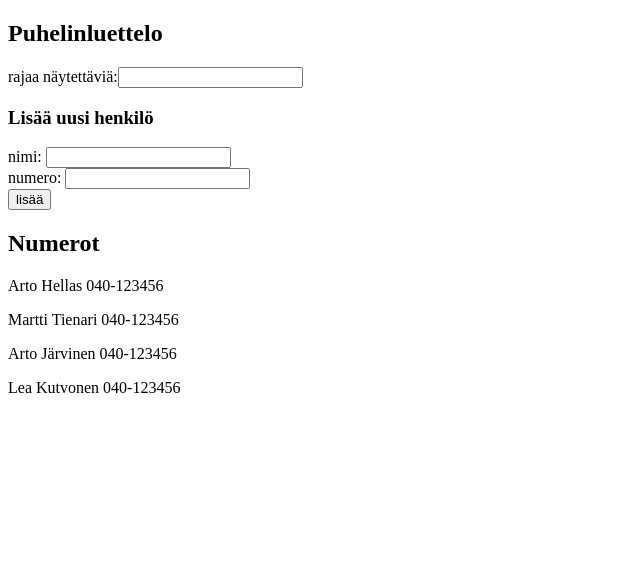
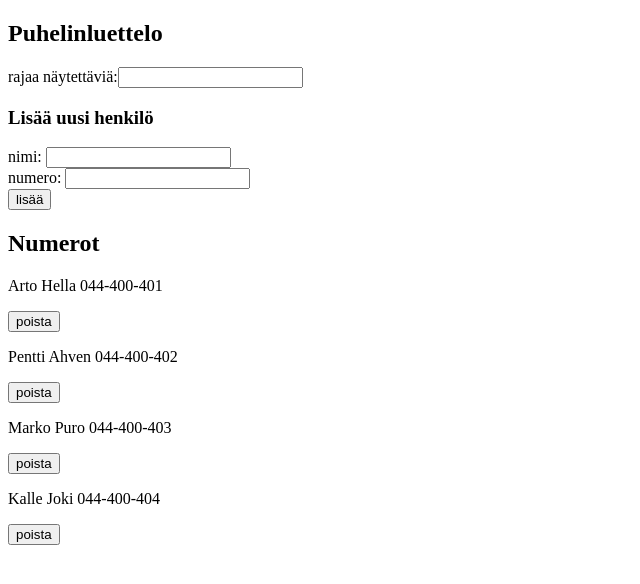
Before and after one commit to klaevv/fullstackopen2019, a React (Create React App) app in the folder week2/puhelinluettelo/: page / in a window 1280 px wide. Shown: the top 584 px of the page, without its empty margins (0-640 px from the left). Built offline with nearby package versions, Linux system fonts and the light colour scheme; data requests are answered from the project's data file.

Commit message:
Ex. 2.17 done

```diff
--- a/week2/puhelinluettelo/db.json
+++ b/week2/puhelinluettelo/db.json
@@ -1,23 +1,23 @@
 {
   "persons": [
     {
-      "name": "Arto Hellas",
-      "number": "040-123456",
+      "name": "Arto Hella",
+      "number": "044-400-401",
       "id": 1
     },
     {
-      "name": "Martti Tienari",
-      "number": "040-123456",
+      "name": "Pentti Ahven",
+      "number": "044-400-402",
       "id": 2
     },
     {
-      "name": "Arto Järvinen",
-      "number": "040-123456",
+      "name": "Marko Puro",
+      "number": "044-400-403",
       "id": 3
     },
     {
-      "name": "Lea Kutvonen",
-      "number": "040-123456",
+      "name": "Kalle Joki",
+      "number": "044-400-404",
       "id": 4
     }
   ]
--- a/week2/puhelinluettelo/src/App.js
+++ b/week2/puhelinluettelo/src/App.js
@@ -1,8 +1,8 @@
 import React, { useState, useEffect } from 'react'
-import axios from 'axios'
 import Person from './person'
 import SearchForm from './search-form'
 import AddForm from './add-form'
+import personsService from './services/persons'
 
 const App = () => {
   const [ persons, setPersons] = useState([])
@@ -12,9 +12,11 @@ const App = () => {
   const [ newSearch, setNewSearch ] = useState('')
 
   useEffect(() => {
-    axios.get('http://localhost:3001/persons').then(response => {
-      setPersons(response.data)
-    })
+    personsService
+      .getAll()
+      .then(response => {
+        setPersons(response.data)
+      })
   }, [])
 
   const addPerson = (event) => {
@@ -28,10 +30,25 @@ const App = () => {
         name: newName,
         number: newNumber
       }
-      setPersons(persons.concat(person))
-      setNewName('')
-      setNewNumber('')
+      personsService
+        .create(person)
+        .then(response => {
+          console.log(response)
+          setPersons(persons.concat({ ...person, id: response.data.id }))
+          console.log('person: ', person)
+          setNewName('')
+          setNewNumber('')
+        })
     }
+  }
+
+  const removePerson = (id) => {
+    personsService
+      .remove(id)
+      .then((response) => {
+        console.log(response)
+        setPersons(persons.filter(person => person.id !== id))
+      })
   }
 
   const handleNameChange = (event) => {
@@ -64,7 +81,13 @@ const App = () => {
         handleNumberChange={handleNumberChange}
       />
       <h2>Numerot</h2>
-      {list.map(person => <Person key={person.name} name={person.name} number={person.number} />)}
+      {list.map(person =>
+        <Person
+          key={person.id}
+          name={person.name}
+          number={person.number}
+          onClick={() => removePerson(person.id)}
+        />)}
     </div>
   )
 }
--- a/week2/puhelinluettelo/src/person.js
+++ b/week2/puhelinluettelo/src/person.js
@@ -1,6 +1,12 @@
 import React from 'react'
 
-const Person = (props) =>
-  <p>{props.name} {props.number}</p>
+const Person = ({ name, number, onClick }) => {
+  return (
+    <div>
+      <p>{name} {number}</p>
+      <button alt="remove" onClick={onClick}>poista</button>
+    </div>
+  )
+}
 
 export default Person
--- /dev/null
+++ b/week2/puhelinluettelo/src/services/persons.js
@@ -0,0 +1,20 @@
+import axios from 'axios'
+const baseUrl = 'http://localhost:3001/persons'
+
+const getAll = () => {
+  return axios.get(baseUrl)
+}
+
+const create = newObject => {
+  return axios.post(baseUrl, newObject)
+}
+
+const update = (id, newObject) => {
+  return axios.put(`${baseUrl}/${id}`, newObject)
+}
+
+const remove = (id) => {
+  return axios.delete(`${baseUrl}/${id}`)
+}
+
+export default { getAll, create, update, remove }
```
